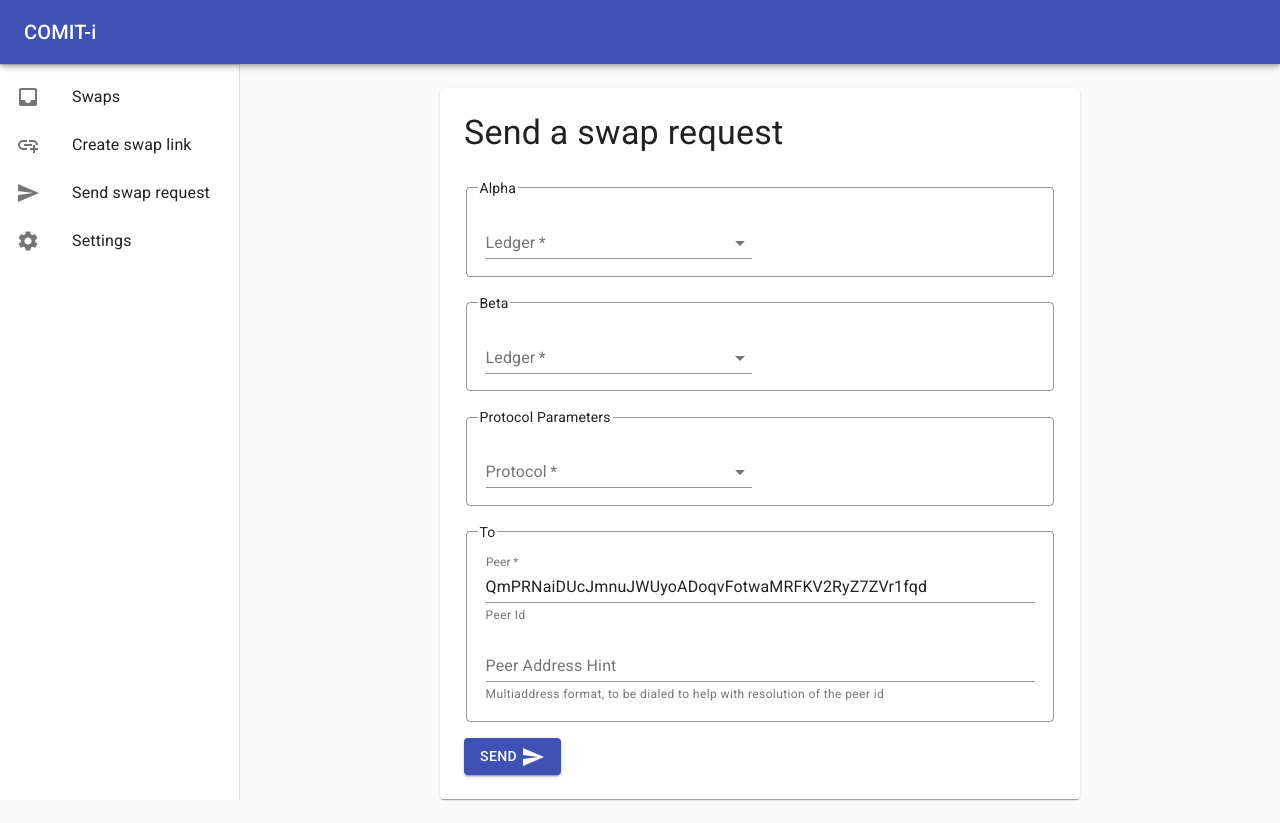
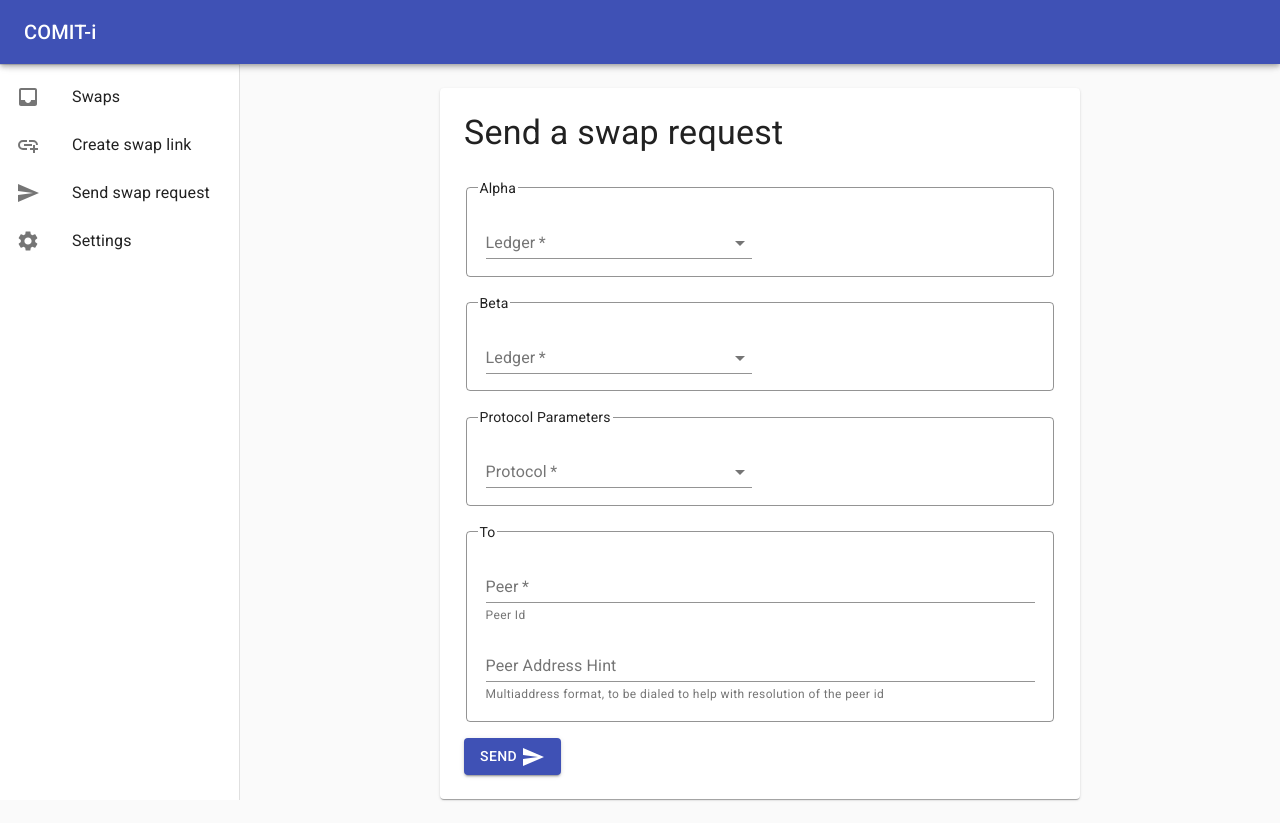
Before and after one commit to comit-network/comit-i, a React (Create React App) app: page /send_swap in a window 1280 px wide. Built offline with nearby package versions, Linux system fonts and the light colour scheme.

Commit message:
remove placeholder value from peer-id field

```diff
--- a/src/pages/SendSwapRequest/SendSwapRequest.tsx
+++ b/src/pages/SendSwapRequest/SendSwapRequest.tsx
@@ -25,9 +25,7 @@ const SendSwap = ({ location, history }: RouteComponentProps) => {
   const [swap, dispatch] = useReducer(swapReducer, emptySwap);
 
   const [params, setParams] = useState<Rfc003Params>(defaultRfc003Params);
-  const [peerId, setPeerId] = useState(
-    "QmPRNaiDUcJmnuJWUyoADoqvFotwaMRFKV2RyZ7ZVr1fqd"
-  );
+  const [peerId, setPeerId] = useState();
   const [addressHint, setAddressHint] = useState();
   const [displayError, setDisplayError] = useState(false);
 
```
